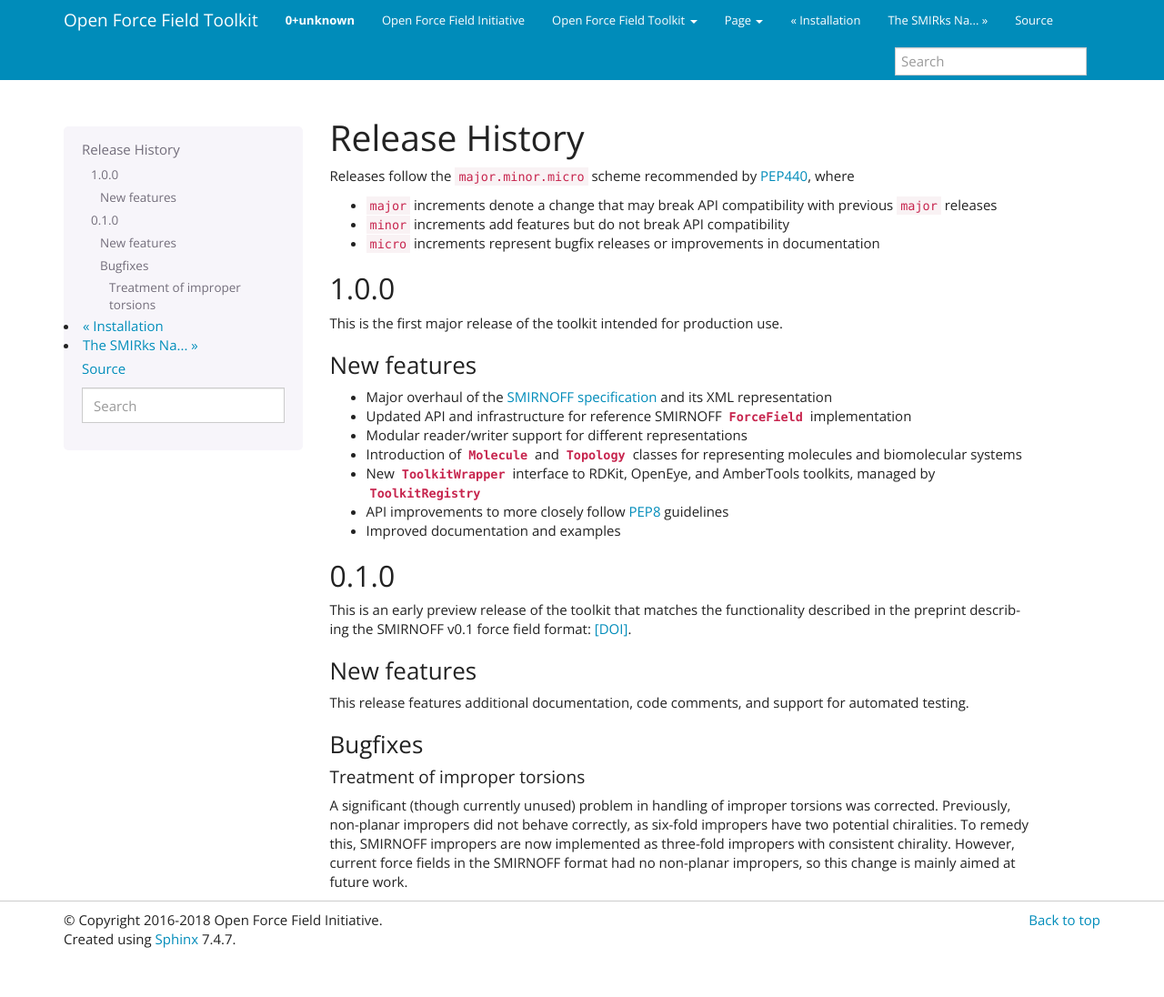
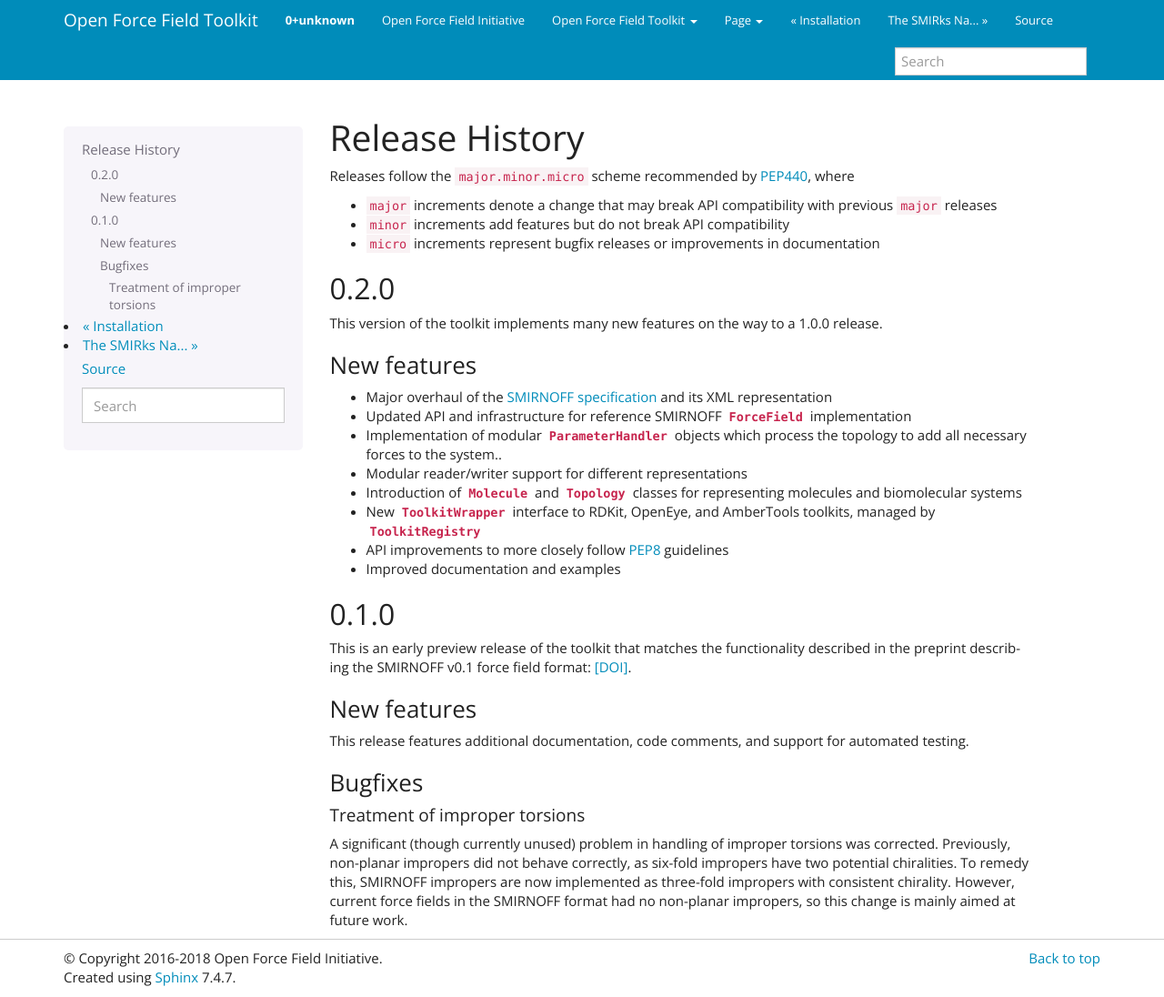
Before and after one commit to openforcefield/openff-toolkit, a Sphinx documentation site: the page built from docs/releasehistory.rst, in a window 1280 px wide. Shown: the whole page at 91% size. Built offline with Sphinx 7.4.7, drawn with Linux system fonts in a browser that asks for light colours; before the commit the page ends 1054 px from its top, so only the background shows below that.

Commit message:
Updated release notes

```diff
--- a/docs/releasehistory.rst
+++ b/docs/releasehistory.rst
@@ -7,16 +7,17 @@ Releases follow the ``major.minor.micro`` scheme recommended by `PEP440 <https:/
 * ``minor`` increments add features but do not break API compatibility
 * ``micro`` increments represent bugfix releases or improvements in documentation
 
-1.0.0
+0.2.0
 -----
 
-This is the first major release of the toolkit intended for production use.
+This version of the toolkit implements many new features on the way to a 1.0.0 release.
 
 New features
 """"""""""""
 
 * Major overhaul of the `SMIRNOFF specification <https://open-forcefield-toolkit.readthedocs.io/en/topology/smirnoff.html>`_ and its XML representation
 * Updated API and infrastructure for reference SMIRNOFF :class:`ForceField` implementation
+* Implementation of modular :class:`ParameterHandler` objects which process the topology to add all necessary forces to the system..
 * Modular reader/writer support for different representations
 * Introduction of :class:`Molecule` and :class:`Topology` classes for representing molecules and biomolecular systems
 * New :class:`ToolkitWrapper` interface to RDKit, OpenEye, and AmberTools toolkits, managed by :class:`ToolkitRegistry`
```
